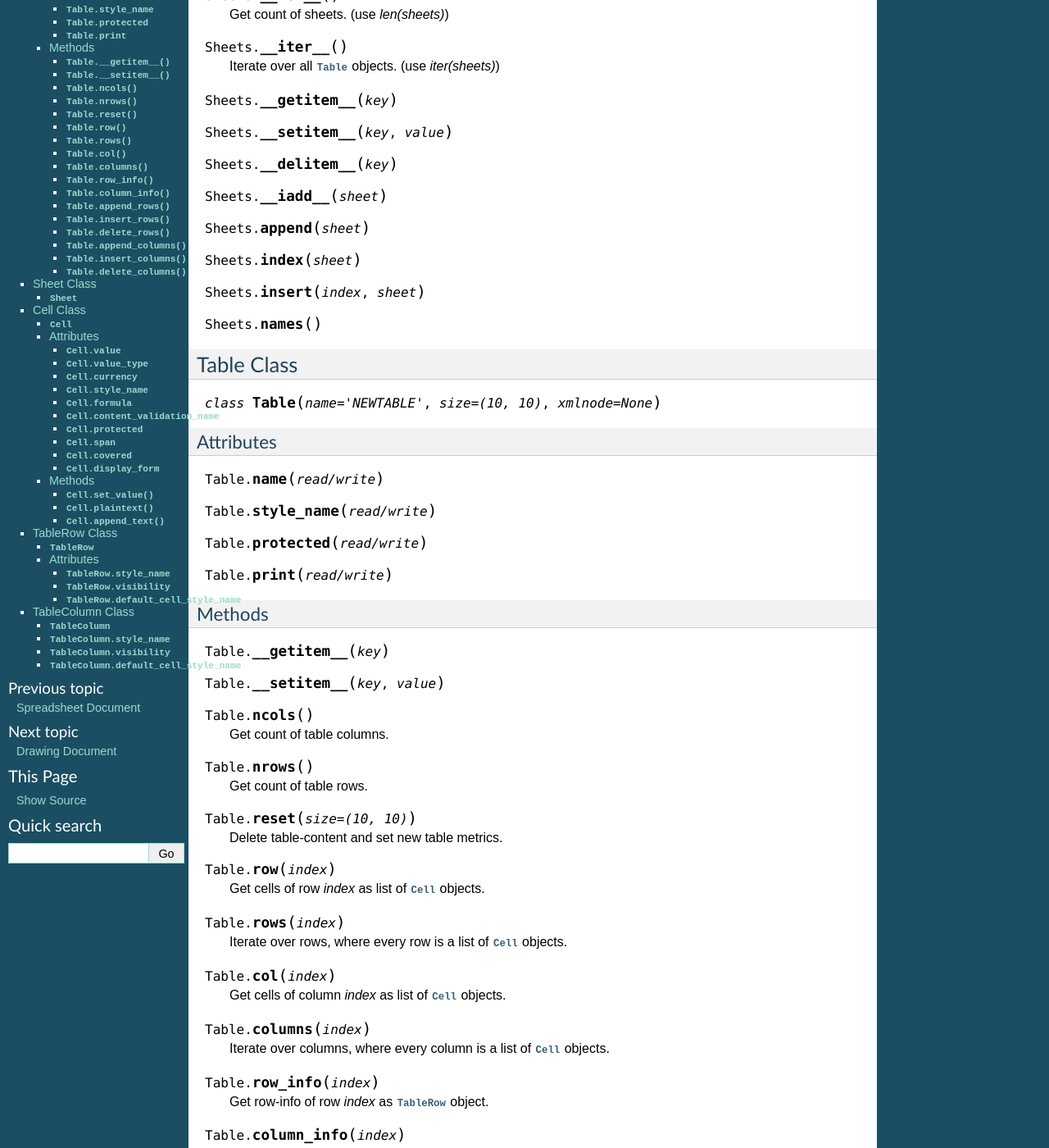
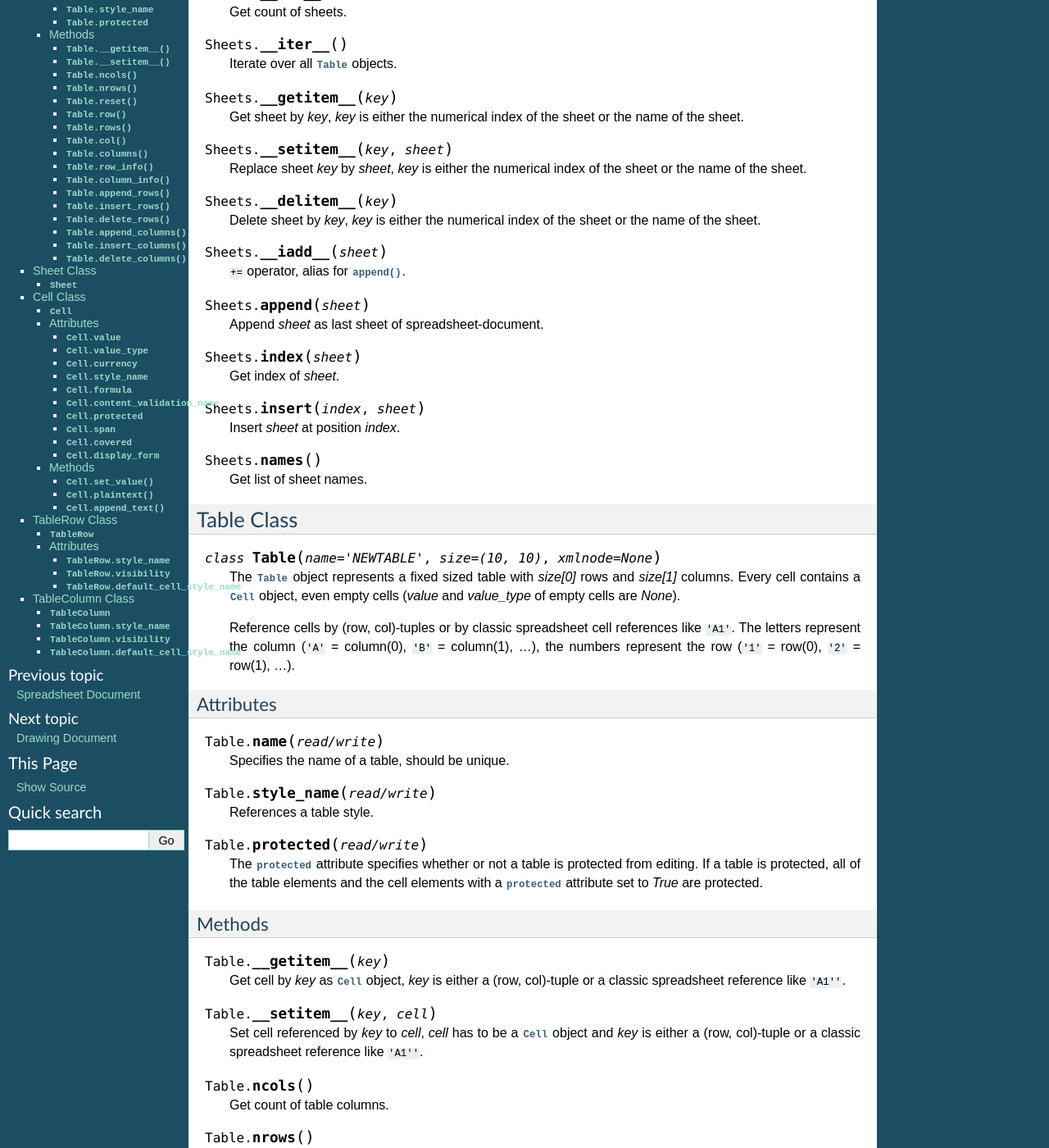
Before and after one commit to T0ha/ezodf, a Sphinx documentation site: the page built from docs/tableobjects.rst, in a window 1280 px wide and 1400 px high, scrolled down 360 px. Shown: the whole window at 82% size. Built offline with Sphinx 7.4.7, drawn with Linux system fonts in a browser that asks for light colours; some of the changed text lies outside the part shown.

Commit message:
working on spreadsheet docs

```diff
--- a/docs/tableobjects.rst
+++ b/docs/tableobjects.rst
@@ -21,50 +21,92 @@ Methods
 
 .. method:: Sheets.__len__()
 
-   Get count of sheets. (use `len(sheets)`)
+   Get count of sheets.
 
 .. method:: Sheets.__iter__()
 
-   Iterate over all :class:`Table` objects. (use `iter(sheets)`)
+   Iterate over all :class:`Table` objects.
 
 .. method:: Sheets.__getitem__(key)
 
-.. method:: Sheets.__setitem__(key, value)
+   Get sheet by `key`, `key` is either the numerical index of the sheet or
+   the name of the sheet.
+
+.. method:: Sheets.__setitem__(key, sheet)
+
+   Replace sheet `key` by `sheet`, `key` is either the numerical index of the
+   sheet or the name of the sheet.
 
 .. method:: Sheets.__delitem__(key)
 
+   Delete sheet by `key`, `key` is either the numerical index of the sheet or
+   the name of the sheet.
+
 .. method:: Sheets.__iadd__(sheet)
+
+   ``+=`` operator, alias for :meth:`~Sheets.append`.
 
 .. method:: Sheets.append(sheet)
 
+   Append `sheet` as last sheet of spreadsheet-document.
+
 .. method:: Sheets.index(sheet)
+
+   Get index of `sheet`.
 
 .. method:: Sheets.insert(index, sheet)
 
+   Insert `sheet` at position `index`.
+
 .. method:: Sheets.names()
+
+   Get list of sheet names.
 
 Table Class
 -----------
 
 .. class:: Table(name="NEWTABLE", size=(10, 10), xmlnode=None)
 
+   The :class:`Table` object represents a fixed sized table with `size[0]` rows
+   and `size[1]` columns. Every cell contains a :class:`Cell` object, even empty
+   cells (`value` and `value_type` of empty cells are `None`).
+
+   Reference cells by (row, col)-tuples or by classic spreadsheet cell references
+   like ``'A1'``. The letters represent the column (``'A'`` = column(0), ``'B'``
+   = column(1), ...), the numbers represent the row (``'1'`` = row(0), ``'2'``
+   = row(1), ...).
+
 Attributes
 ~~~~~~~~~~
 
 .. attribute:: Table.name (read/write)
 
+   Specifies the name of a table, should be unique.
+
 .. attribute:: Table.style_name (read/write)
+
+   References a table style.
 
 .. attribute:: Table.protected (read/write)
 
-.. attribute:: Table.print (read/write)
+   The :attr:`~Table.protected` attribute specifies whether or not a table is
+   protected from editing. If a table is protected, all of the table elements
+   and the cell elements with a :attr:`~Cell.protected` attribute set to `True`
+   are protected.
 
 Methods
 ~~~~~~~
 
 .. method:: Table.__getitem__(key)
 
-.. method:: Table.__setitem__(key, value)
+   Get cell by `key` as :class:`Cell` object, `key` is either a
+   (row, col)-tuple or a classic spreadsheet reference like ``'A1''``.
+
+.. method:: Table.__setitem__(key, cell)
+
+   Set cell referenced by `key` to `cell`, `cell` has to be a :class:`Cell`
+   object and `key` is either a (row, col)-tuple or a classic spreadsheet
+   reference like ``'A1''``.
 
 .. method:: Table.ncols()
 
@@ -143,7 +185,7 @@ Cell Class
 .. class:: Cell(value=None, value_type=None, currency=None, style_name=None, xmlnode=None)
 
    Creates a new cell object. If `value_type` is None, the type will be determined
-   by the type of `value`.
+   by the type of `value`. `value` and `value_type` of empty cells are `None`.
 
 ================ ===============================================================
 Value Type       Description
@@ -168,38 +210,95 @@ float/int             ``'float'``
 bool                  ``'boolean'``
 ===================== =======================
 
+examples for setting table values::
+
+    # set as float
+    table['A1'] = Cell(100.)
+    # set as currency
+    table['B1'] = Cell(100, currency='EUR')
+    # set as string
+    table['C1'] = Cell('Text')
+    # append text to string-cells
+    table['C1'].append_text('\nLine 2')
+
+example for getting cell values::
+
+    cell = Cell(3.141592)
+    pi = cell.value
+
 Attributes
 ~~~~~~~~~~
 
 .. attribute:: Cell.value (read)
 
+   Get converted cell values, numerical values as `float`, boolean values as
+   `bool` and all others as `str`.
+
 .. attribute:: Cell.value_type (read)
 
 .. attribute:: Cell.currency (read)
 
+   Get currency as `string`, if :attr:`Cell.value_type` is ``'currency'``
+   else `None`.
+
 .. attribute:: Cell.style_name (read/write)
 
+   References a table-cell style.
+
 .. attribute:: Cell.formula (read/write)
+
+   Formulas allow calculations to be performed within table cells. Typically,
+   the formula itself begins with an equal (=) sign and can include the following
+   components:
+
+   - Numbers
+   - Text
+   - Named ranges
+   - Operators
+   - Logical operators
+   - Function calls
+   - Addresses of cells that contain numbers
 
 .. attribute:: Cell.content_validation_name (read/write)
 
 .. attribute:: Cell.protected (read/write)
 
+   Protects the table cell. Users can not edit the content of a cell
+   that is marked as protected. This attribute is not related to the
+   :attr:`Table.protected` attribute for table elements.
+
 .. attribute:: Cell.span (read)
+
+   Get cell spanning as (row, col) tuple.
+
+   Specify the number of rows and columns that a cell spans.
+   When a cell covers another cell because of a column or row span value
+   greater than one, the :attr:`~Cell.covered` attribute of the covered
+   cell is `True`.
 
 .. attribute:: Cell.covered (read)
 
+   `True` if cell is covered by other cells.
+
 .. attribute:: Cell.display_form (read/write)
+
+   Display form of cell as `str`, set by other programs like LibreOffice or
+   OpenOffice. **ezodf** does not set the display form.
 
 Methods
 ~~~~~~~
 
 .. method:: Cell.set_value(value, value_type=None, currency=None)
 
+   Set new cell velues.
+
 .. method:: Cell.plaintext()
+
+   Get the plain text representation as `str`.
 
 .. method:: Cell.append_text()
 
+   Append text to cells of type ``'string'``.
 
 TableRow Class
 --------------
@@ -211,9 +310,19 @@ Attributes
 
 .. attribute:: TableRow.style_name (read/write)
 
+   References a table-row style.
+
 .. attribute:: TableRow.visibility (read/write)
 
+   Specifies whether the row is ``'visible'``, ``'filtered'``, or ``'collapsed'``.
+
+   Filtered and collapsed rows are not visible. Filtered rows are invisible,
+   because a filter is applied to the table that does not select the table
+   row. Collapsed rows have been made invisible by user directly.
+
 .. attribute:: TableRow.default_cell_style_name (read/write)
+
+   References the default table-cell style.
 
 TableColumn Class
 -----------------
@@ -222,6 +331,16 @@ TableColumn Class
 
 .. attribute:: TableColumn.style_name (read/write)
 
+   References a table-column style.
+
 .. attribute:: TableColumn.visibility (read/write)
 
+   Specifies whether the row is ``'visible'``, ``'filtered'``, or ``'collapsed'``.
+
+   Filtered and collapsed columns are not visible. Filtered columns are invisible,
+   because a filter is applied to the table that does not select the table
+   column. Collapsed columns have been made invisible by user directly.
+
 .. attribute:: TableColumn.default_cell_style_name (read/write)
+
+   References the default table-cell style.
```
Also changed, not shown: other parts of docs/tableobjects.rst (+3 -3 lines), docs/spreadsheetdocument.rst (+13 -4 lines), 2 other files.
